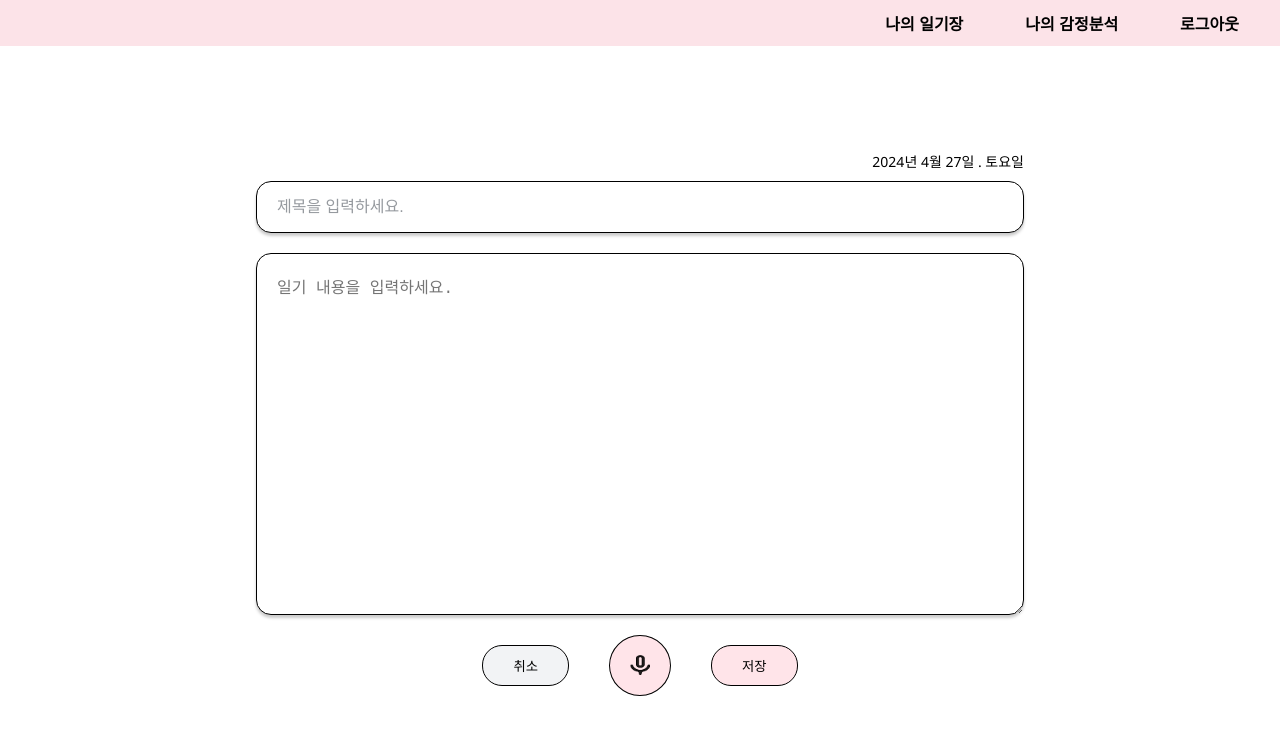
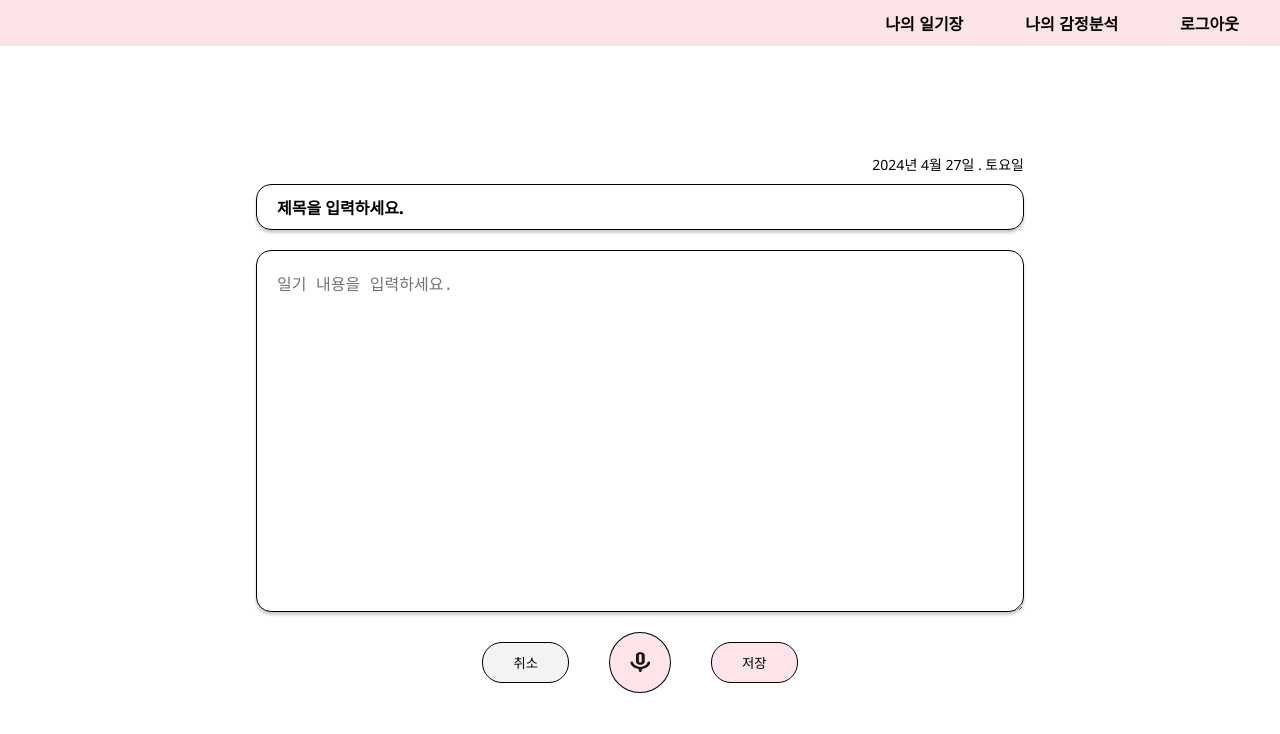
Before and after one commit to Seungkyu-Han/CapstoneDesign2, a React (Create React App) app in the folder frontend/stt_diary/: page /create-diary in a window 1280 px wide. Shown: the top 734 px of the page. Built offline with nearby package versions, Linux system fonts and the light colour scheme.

Commit message:
[frontend] fix: input text -> div contenteditable

```diff
--- a/frontend/stt_diary/src/routes/CreateDiary.css
+++ b/frontend/stt_diary/src/routes/CreateDiary.css
@@ -17,12 +17,14 @@
     color: black;
 }
 .diary-create-title {
-    height: 5vh;
+    height: auto;
+    text-align: left;
+    word-break: break-all;
     border-radius: 15px;
     margin-top: 10px;
     margin-bottom: 20px;
     box-shadow: 0 3px 3px #ccc;
-    padding: 5px 20px;
+    padding: 10px 20px;
     border: 1px solid #000;
     font-weight: bold;
     font-size: 16px;
--- a/frontend/stt_diary/src/routes/CreateDiary.js
+++ b/frontend/stt_diary/src/routes/CreateDiary.js
@@ -20,9 +20,15 @@ function CreateDiary() {
     const handleCancelButton = () => {
         navigate('/')
     }
+    const inputTitle = (e) => {
+        const inputString = e.target.innerText;
+        if (inputString.trim() === '제목을 입력하세요.') {
+            e.target.innerText = '';
+        }
+    }
 
     const handleSaveButton = () => {
-        const title = document.querySelector('.diary-create-title').value;
+        const title = document.querySelector('.diary-create-title').innerText;
         const content = document.querySelector('.diary-create-content').value;
         const date = currentDate.toISOString().split('T')[0];
         if (title === '') {
@@ -60,7 +66,7 @@ function CreateDiary() {
         <div className='create-diary-container'>
             <div className='create-diary-wrapper'>
                 <span className="diary-create-date">{formattedDate}</span>
-                <input className="diary-create-title" type="text" placeholder="제목을 입력하세요." />
+                <div className="diary-create-title" contentEditable="true" onClick={inputTitle} suppressContentEditableWarning={true}>제목을 입력하세요.</div>
                 <textarea className="diary-create-content " placeholder="일기 내용을 입력하세요."></textarea>
                 <div className="button-container">
                     <button className="cancel-button" onClick={handleCancelButton}>취소</button>
```
